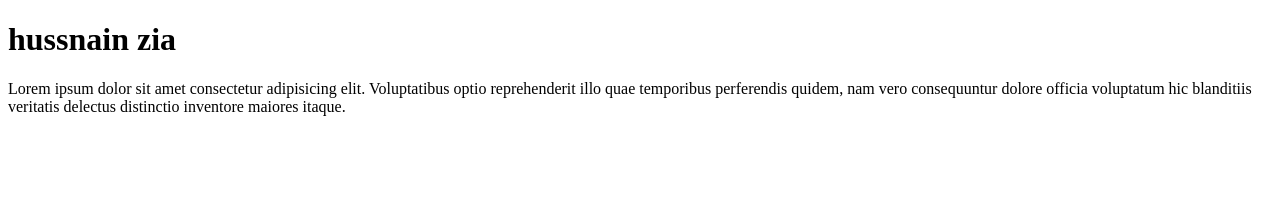
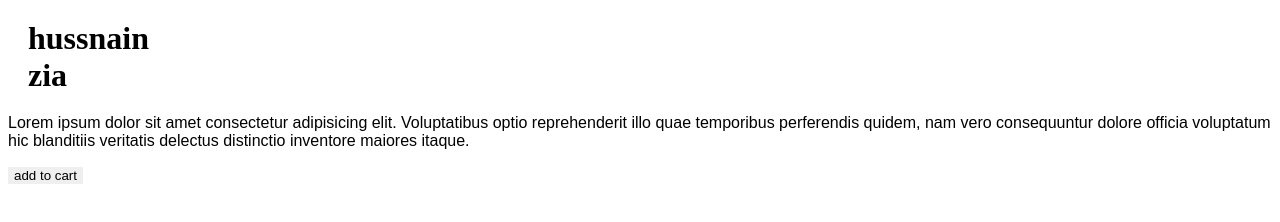
Before and after one commit to hussnainzia7/hussnainzia, a plain HTML site: page index.html in a window 1280 px wide. Drawn offline with Linux system fonts and the light colour scheme.

Commit message:
feature2

```diff
--- a/index.html
+++ b/index.html
@@ -6,10 +6,26 @@
     <meta name="viewport" content="width=device-width, initial-scale=1.0">
     <title>Document</title>
 </head>
+<style>
+    #star {
+        margin: 20px;
+        width: 30px;
+    }
+    #star1{
+        font-family: Arial, Helvetica, sans-serif;
+
+    }
+    #star2{
+        border: none;
+    }
+</style>
 
 <body>
-    <h1>hussnain zia</h1>
-    <p>Lorem ipsum dolor sit amet consectetur adipisicing elit. Voluptatibus optio reprehenderit illo quae temporibus perferendis quidem, nam vero consequuntur dolore officia voluptatum hic blanditiis veritatis delectus distinctio inventore maiores itaque.</p>
+    <h1 id="star">hussnain zia</h1>
+    <p id="star1">Lorem ipsum dolor sit amet consectetur adipisicing elit. Voluptatibus optio reprehenderit illo quae
+        temporibus perferendis quidem, nam vero consequuntur dolore officia voluptatum hic blanditiis veritatis delectus
+        distinctio inventore maiores itaque.</p>
+    <button id="star2">add to cart</button>
 </body>
 
 </html>
```
